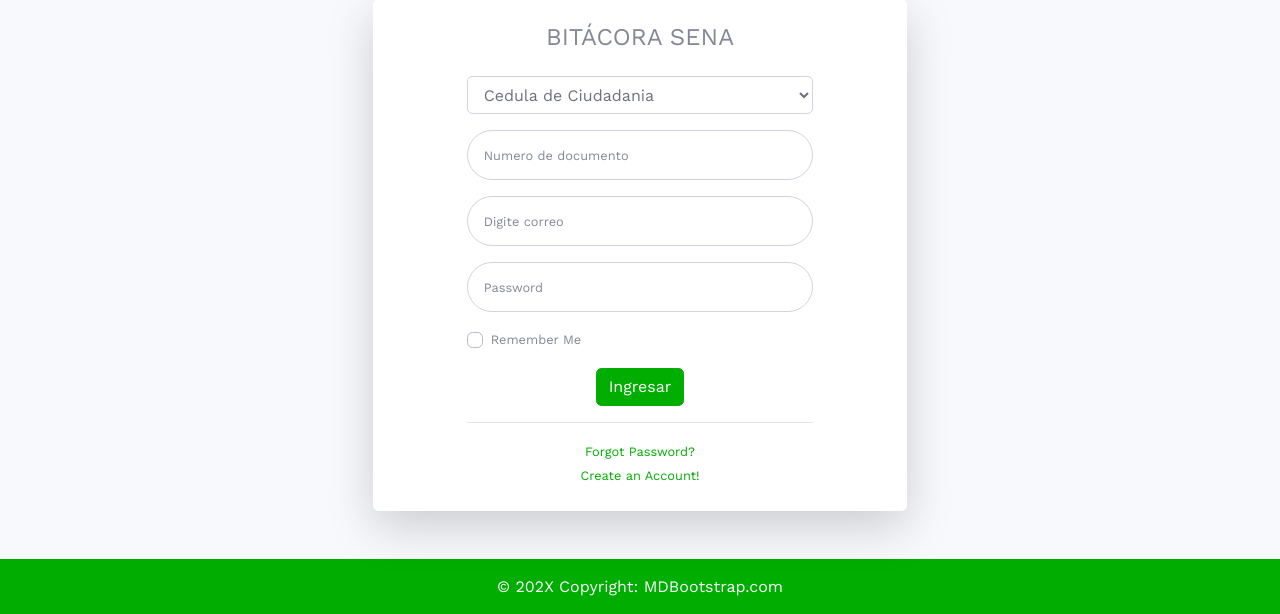
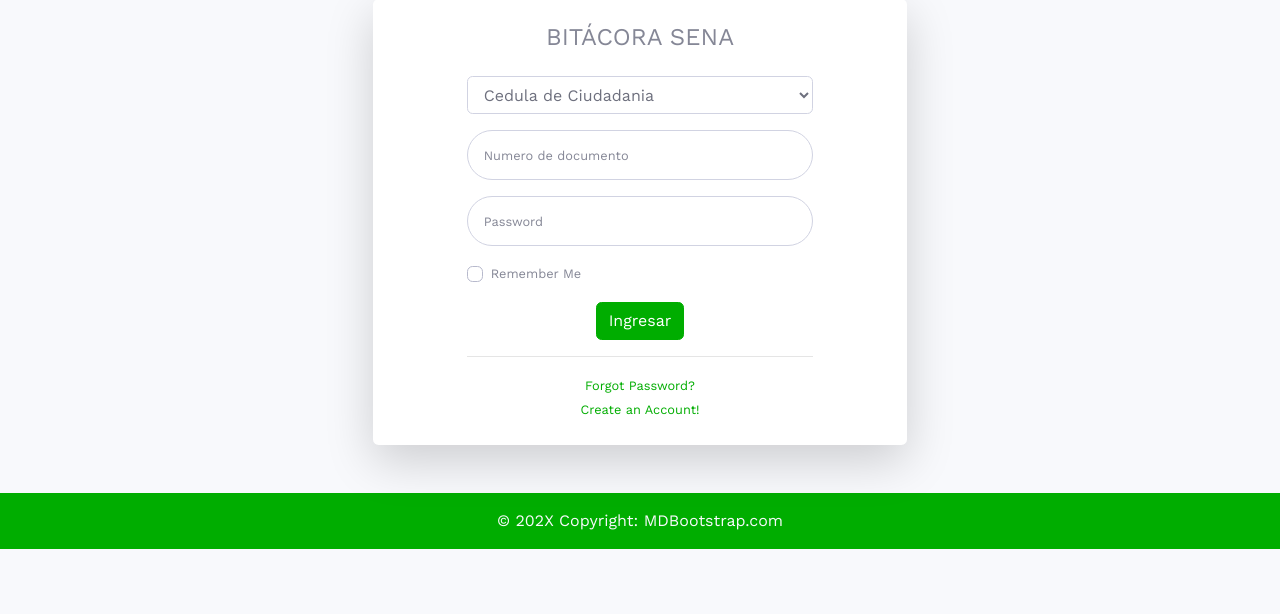
Before and after one commit to AshleyDefort/logbook-sena, a PHP site: page /tcpdf/ in a window 1280 px wide. Shown: the part 169-783 px from the top of the page. Run offline with PHP 8.4, Linux system fonts and the light colour scheme; some libraries are stand-ins or nearby versions.

Commit message:
Login sin el campo de correo

```diff
--- a/controller/cliente_controller.php
+++ b/controller/cliente_controller.php
@@ -106,7 +106,6 @@ class cliente_controller
 		extract($_POST);
         $data["doc"]=$doc;
         $data["id"]=$id;
-        $data["correo"]=$correo;
         $data["password"]=$password;
         $r=cliente_modelo::validarUsuario($data);
         if(is_array($r)){
@@ -132,7 +131,7 @@ class cliente_controller
 
 public function salir(){
     session_destroy();
-    header("Location: /Bitacora-master");
+    header("Location: /Bitacora");
 }
 
     public function edit(){
--- a/controller/main_controller.php
+++ b/controller/main_controller.php
@@ -6,7 +6,7 @@ class main_controller{
     }
     public function home(){
         if (!isset($_SESSION["id"])) {
-            header("Location: /Bitacora-master");
+            header("Location: /Bitacora");
         }
         $this->obj->programas=main_modelo::lista();
         $this->obj-> loadTemplate("main/index");
--- a/model/cliente_modelo.php
+++ b/model/cliente_modelo.php
@@ -80,10 +80,10 @@ class cliente_modelo{
     public static function validarUsuario($data){
         $obj= new connection();
         $c= $obj->getConnection();
-        $sql="SELECT * from funcionario WHERE ID_Func=? AND Fun_Tip_Doc=? AND Fun_Correo=? AND
+        $sql="SELECT * from funcionario WHERE ID_Func=? AND Fun_Tip_Doc=? AND
                                             Fun_Pswd=?" ;
         $st=$c->prepare($sql);
-        $v= array($data["id"],$data["doc"],$data["correo"], sha1($data["password"]));
+        $v= array($data["id"],$data["doc"], sha1($data["password"]));
         $st->execute($v);
         //retorna informacion del usuario, en caso de noencontrarla retorna un vector vacío
         return $st->fetch();
--- a/public/PDF/examples/config/tcpdf_config_alt.php
+++ b/public/PDF/examples/config/tcpdf_config_alt.php
@@ -63,7 +63,7 @@ define ('K_TCPDF_EXTERNAL_CONFIG', true);
  * Default images directory.
  * By default it is automatically set but you can also set it as a fixed string to improve performances.
  */
-define ('K_PATH_IMAGES', 'http://localhost/Bitacora-master/public/img/');
+define ('K_PATH_IMAGES', 'http://localhost/Bitacora/public/img/');
 
 /**
  * Deafult image logo used be the default Header() method.
--- a/public/js/script.js
+++ b/public/js/script.js
@@ -144,12 +144,10 @@ let edtcliente=async()=>{
 let login=async()=>{
   let doc = document.getElementById("doc").value;
   let id = document.getElementById("id").value;
-  let correo = document.getElementById("correo").value;
   let password = document.getElementById("password").value;
   let datos = new FormData();
   datos.append("doc",doc);
   datos.append("id",id);
-  datos.append("correo",correo);
   datos.append("password",password);
 
   let respuesta=await fetch("?controller=cliente&action=validar", {
--- a/view/header.php
+++ b/view/header.php
@@ -31,7 +31,7 @@
         <ul class="navbar-nav bg-gradient-primary sidebar sidebar-dark accordion" id="accordionSidebar">
 
             <!-- Sidebar - Brand -->
-            <a class="sidebar-brand d-flex align-items-center justify-content-center" href="/Bitacora-master/?controller=main&action=home">
+            <a class="sidebar-brand d-flex align-items-center justify-content-center" href="/Bitacora/?controller=main&action=home">
                 <div class="sidebar-brand-icon">
                     <img src="public/img/sena.png " width="60px" height="60px"></img>
                 </div>
@@ -43,7 +43,7 @@
 
             <!-- Nav Item - Dashboard -->
             <li class="nav-item">
-                <a class="nav-link" href="/Bitacora-master/?controller=main&action=home">
+                <a class="nav-link" href="/Bitacora/?controller=main&action=home">
                     <i class="fas fa-home"></i>
                     <span>Inicio</span></a>
             </li>
--- a/view/main/frmLogin.php
+++ b/view/main/frmLogin.php
@@ -69,7 +69,7 @@
               id="id" name="id" placeholder="Numero de documento">
 
                                         </div>
-                                        <div class="form-group">
+                                        <div class="form-group" hidden="true">
     <input type="email" class="form-control form-control-user"
               id="correo" name="correo" placeholder="Digite correo">
 
```
